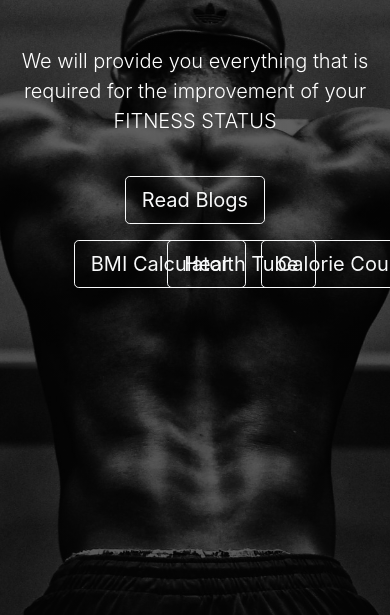
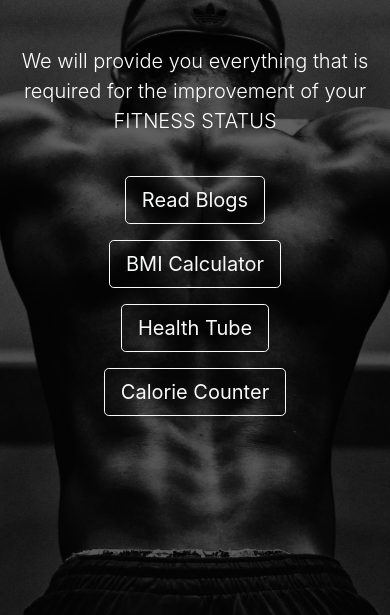
Before and after one commit to ritiksingh2000/Fitness-Status, a Django app: page / in a window 390 px wide; the page is wider, and only the part inside the window is pictured. Shown: the part 368-983 px from the top of that part. Run offline with Django 3.2, Linux system fonts and the light colour scheme; some libraries are stand-ins or nearby versions.

Commit message:
Home Page Design Update

```diff
--- a/Templates/home.html
+++ b/Templates/home.html
@@ -19,19 +19,19 @@
             >Read Blogs</a
           >
         </p>
-        <p class="col-md-2 col-3 lead py-md-3 mx-md-1">
+        <p class="col-md-2 col-sm-3 lead py-md-3 mx-md-1">
           <a href="#BMI-Calculator" class="btn mx-1 btn-lg btn-outline-light"
             >BMI Calculator</a
           >
         </p>
-        <p class="col-md-2 col-3 lead py-md-3 mx-md-1">
+        <p class="col-md-2 col-sm-3 lead py-md-3 mx-md-1">
           <a
             href="{% url 'healthtube' %}"
             class="btn mx-1 btn-lg btn-outline-light"
             >Health Tube</a
           >
         </p>
-        <p class="col-md-2 col-3 lead py-md-3 mx-md-1">
+        <p class="col-md-2 col-sm-3 lead py-md-3 mx-md-1">
           <a href="#calorie-counter" class="btn mx-1 btn-lg btn-outline-light"
             >Calorie Counter</a
           >
```
